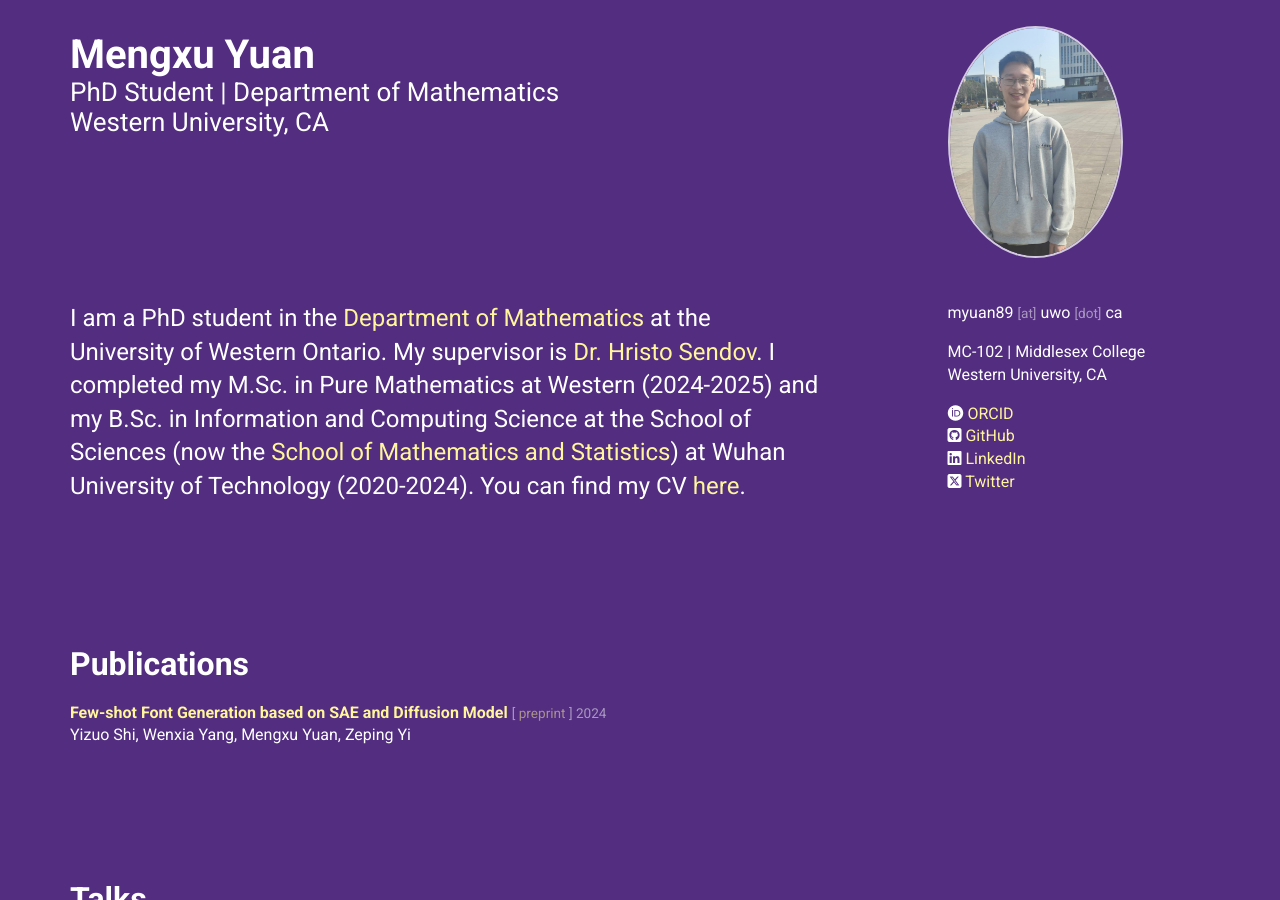
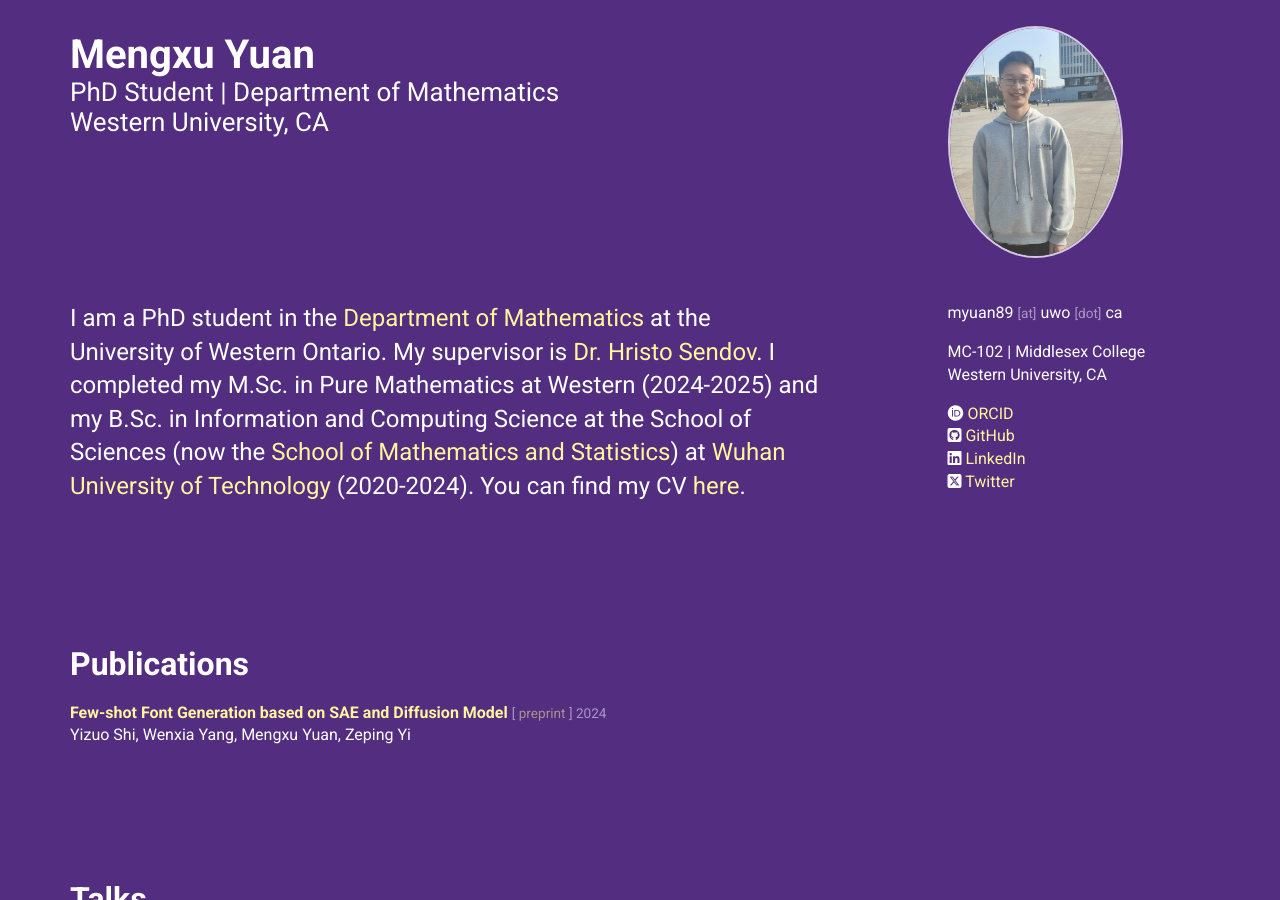
Before and after one commit to Mengxu3/mengxu3.github.io, a Jekyll site: the page built from index.html, in a window 1280 px wide and 900 px high. Built offline with Jekyll 4.4.1, drawn with Linux system fonts in a browser that asks for light colours; nearby versions of some CDN libraries; part of the change alters nothing that is shown.

```diff
--- a/_data/personal.yml
+++ b/_data/personal.yml
@@ -26,6 +26,6 @@ intro:
   body: >
     I am a PhD student in the [Department of Mathematics](https://www.math.uwo.ca/) at the University of Western Ontario.
     My supervisor is [Dr. Hristo Sendov](https://www.uwo.ca/stats/people/bios/hristo-sendov.html).
-    I completed my M.Sc. in Pure Mathematics at Western (2024-2025) and my B.Sc. in Information and Computing Science at the School of Sciences (now the [School of Mathematics and Statistics](http://maths.whut.edu.cn/english/)) at Wuhan University of Technology (2020-2024).
+    I completed my M.Sc. in Pure Mathematics at Western (2024-2025) and my B.Sc. in Information and Computing Science at the School of Sciences (now the [School of Mathematics and Statistics](http://maths.whut.edu.cn/english/)) at  [Wuhan University of Technology](https://english.whut.edu.cn/) (2020-2024).
 
     You can find my CV [here](/assets/CV_Mengxu.pdf).
```
